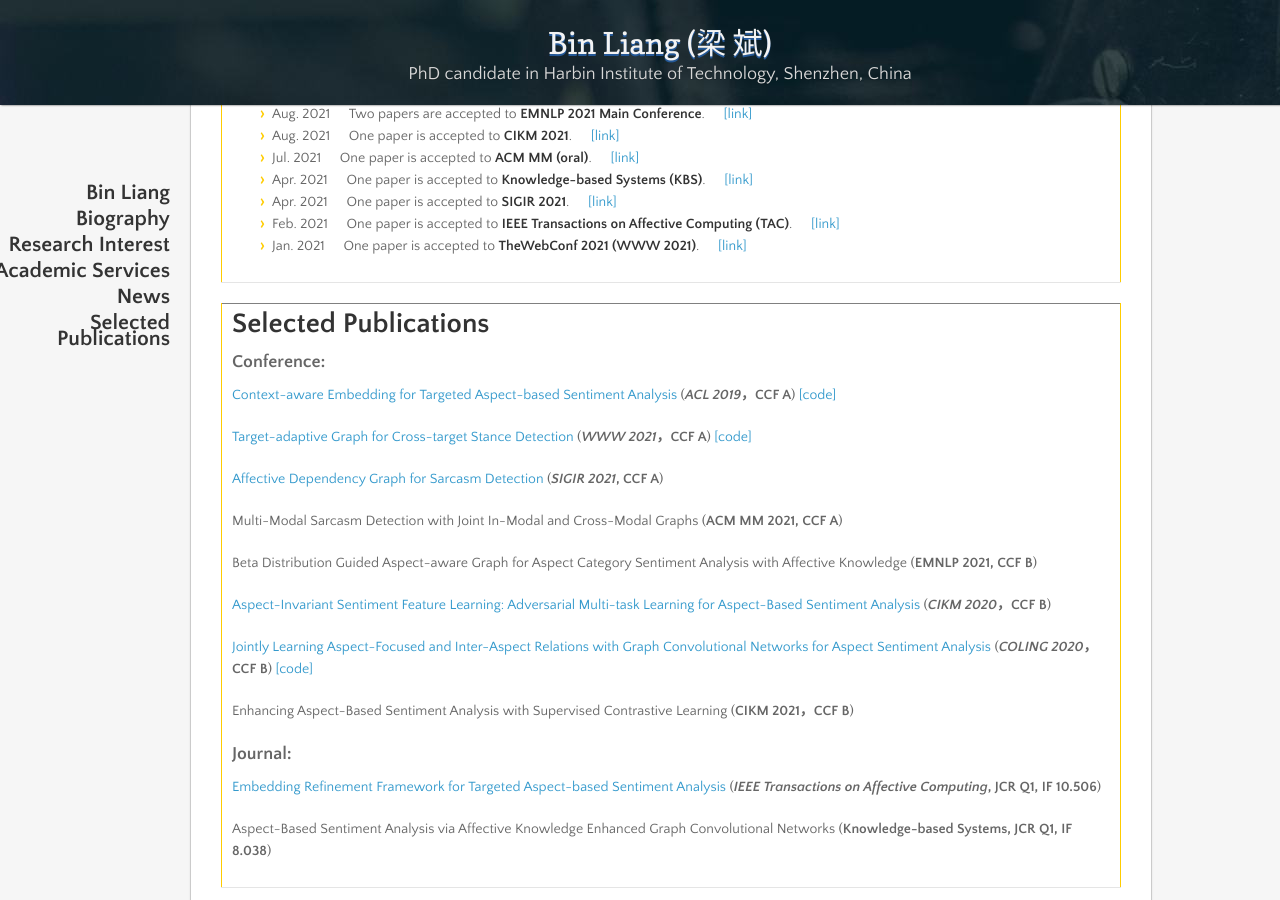
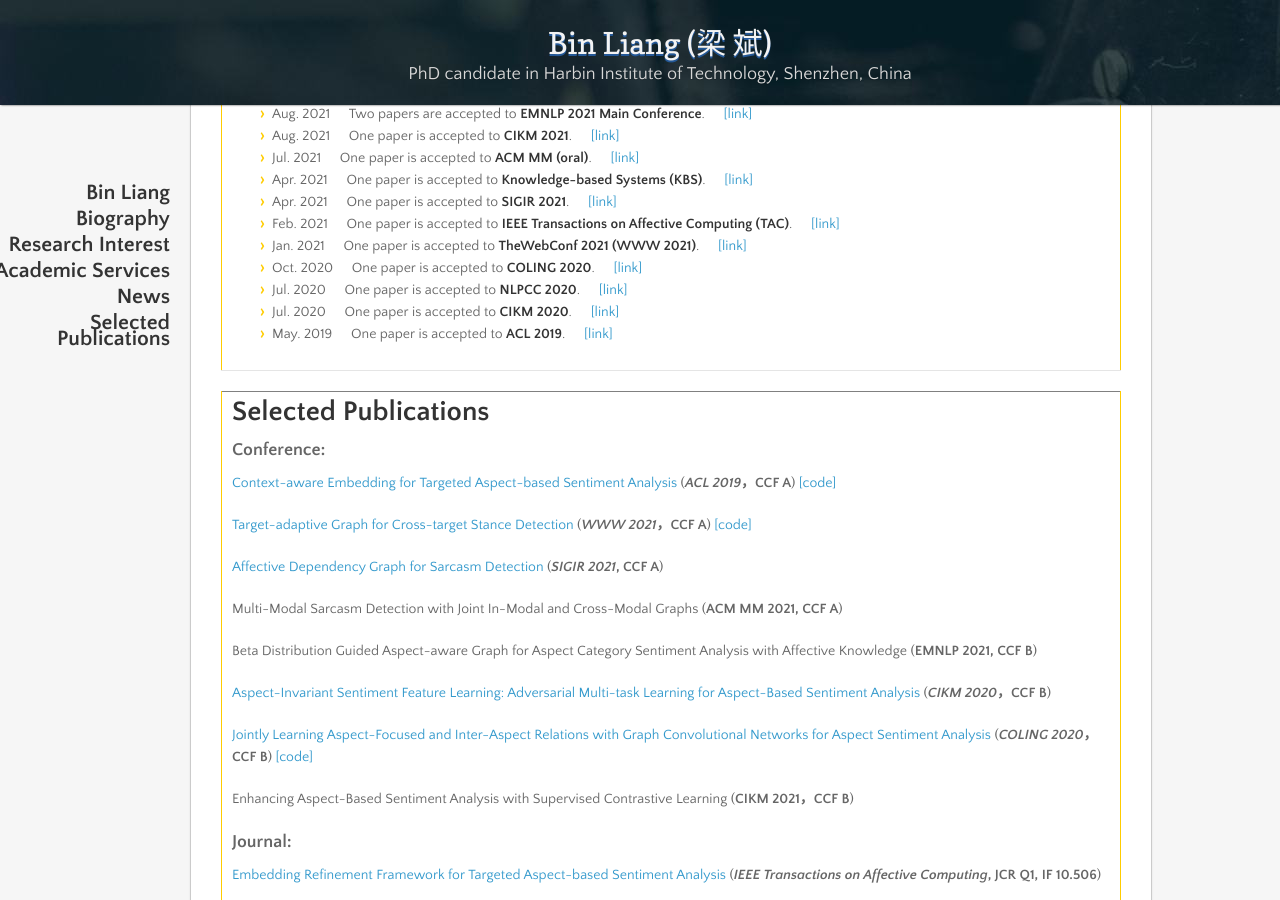
Before and after one commit to BinLiang-NLP/BinLiang-NLP.github.io, a Jekyll site: the page built from index.md, in a window 1280 px wide and 900 px high, scrolled down 1082 px. Built offline with Jekyll 4.4.1, drawn with Linux system fonts in a browser that asks for light colours; nearby versions of some CDN libraries; our own code applies the rules of GitHub Pages for plain Markdown files.

Commit message:
Update index.md

```diff
--- a/index.md
+++ b/index.md
@@ -73,6 +73,10 @@
 <li>Apr. 2021 &emsp; One paper is accepted to <strong>SIGIR 2021</strong>. &emsp; <a href="http://119.23.18.63/?p=1709">[link]</a> </li>
 <li>Feb. 2021 &emsp; One paper is accepted to <strong>IEEE Transactions on Affective Computing (TAC)</strong>. &emsp; <a href="http://119.23.18.63/?p=1689">[link]</a> </li>
 <li>Jan. 2021 &emsp; One paper is accepted to <strong>TheWebConf 2021 (WWW 2021)</strong>. &emsp; <a href="http://119.23.18.63/?p=1581">[link]</a> </li>
+<li>Oct. 2020 &emsp; One paper is accepted to <strong>COLING 2020</strong>. &emsp; <a href="http://119.23.18.63/?p=1506">[link]</a> </li>
+<li>Jul. 2020 &emsp; One paper is accepted to <strong>NLPCC 2020</strong>. &emsp; <a href="http://119.23.18.63/?p=1465">[link]</a> </li>
+<li>Jul. 2020 &emsp; One paper is accepted to <strong>CIKM 2020</strong>. &emsp; <a href="http://119.23.18.63/?p=1309">[link]</a> </li>
+<li>May. 2019 &emsp; One paper is accepted to <strong>ACL 2019</strong>. &emsp; <a href="http://119.23.18.63/?p=1221">[link]</a> </li>
 </ul>
     </td>
   </tr>
```
